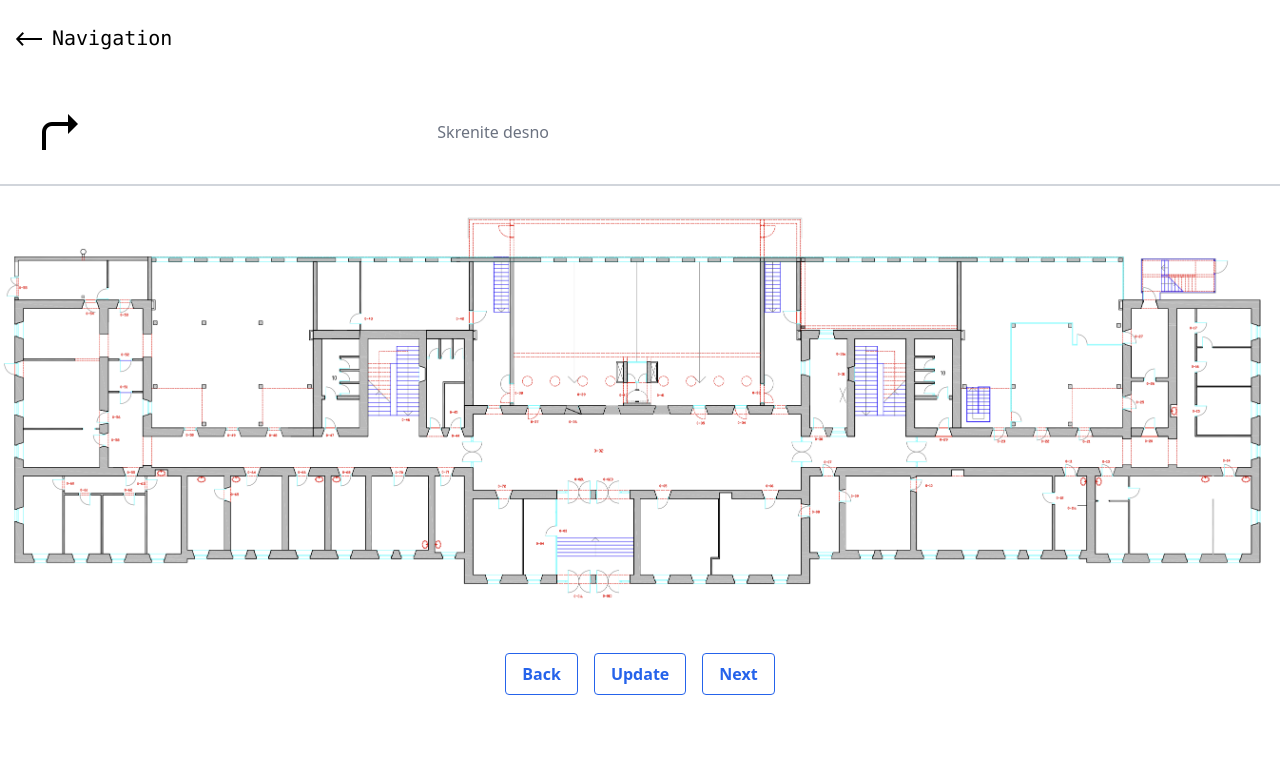
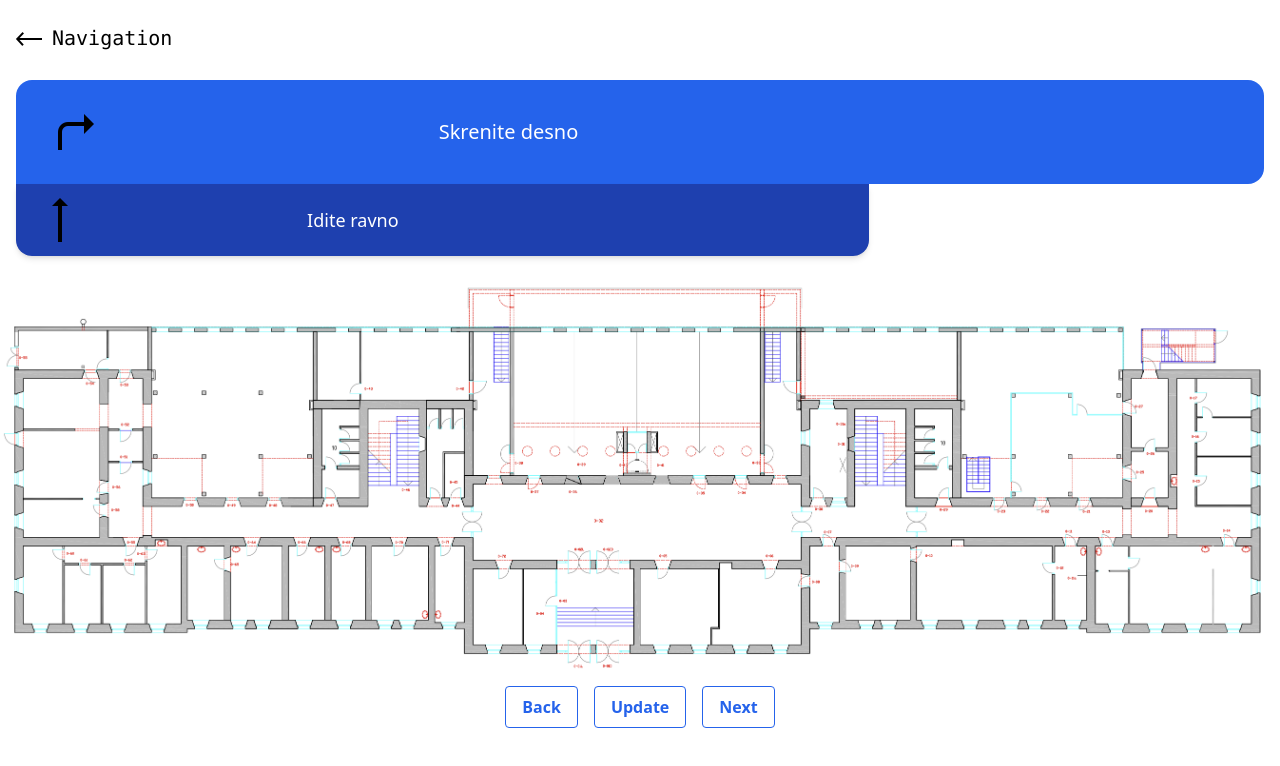
Before and after one commit to JakovTomasic/RitehMaps, a Next.js app in the folder client/: page /navigation in a window 1280 px wide. Shown: the top 766 px of the page. Built offline with nearby package versions, Linux system fonts and the light colour scheme.

Commit message:
Pushed buttons to the bottom of the page. Modified DirectionsCard component.

```diff
--- a/client/components/DirectionsCard.tsx
+++ b/client/components/DirectionsCard.tsx
@@ -1,18 +1,29 @@
 import Image from "next/image";
-import up_right from "../images/up-right.png"
+import up_right from "../images/up-right.png";
+import up from "../images/up.png";
+import up_left from "../images/up-left.png";
 
 export default function DirectionsCard( {text} ){
 
     return(
         <>
-            <div className="border-gray-300 border-b-2 py-7 px-5 mb-5">
-                <div className="grid grid-cols-6 gap-3 items-center">
-                    <div className="col-span-2 pl-4">
+            <div className="py-7 px-5 mx-4 rounded-2xl bg-blue-600 rounded-bl-none">
+                <div className="grid grid-cols-6 items-center">
+                    <div className="col-span-2 pl-4 max-[300px]:w-14">
                         <Image src={up_right} alt="arrow" />
                     </div>
                     <div className="col-span-4">
-                        {/*<p className="text-gray-700 font-bold"> Make Global Connections </p>*/}
-                        <p className="text-gray-500">{text.value}</p>
+                        <p className="font-medium text-md min-[300px]:text-xl text-white">{text.current}</p>
+                    </div>
+                </div>
+            </div>
+            <div className="pb-3 pt-3 px-5 ml-4 rounded-2xl bg-blue-800 shadow-md rounded-t-none w-2/3">
+                <div className="grid grid-cols-6 items-center">
+                    <div className="col-span-2 max-[300px]:w-8">
+                        <Image src={up} alt="arrow" />
+                    </div>
+                    <div className="col-span-4">
+                        <p className="font-medium text-sm min-[300px]:text-lg text-white">{text.next}</p>
                     </div>
                 </div>
             </div>
--- a/client/src/pages/navigation.tsx
+++ b/client/src/pages/navigation.tsx
@@ -8,11 +8,11 @@ export default function Navigation(){
 
     return(
         <>
-            <div className="w-screen h-screen">
+            <div className="relative h-screen w-screen">
                 <Header text={{value: 'Navigation'}} />
-                <DirectionsCard text={{value: 'Skrenite desno'}} />
-                <Image src={prizemlje_gl} alt="prizemlje" />
-                <div className="text-center justify-center flex mt-12 mx-auto mb-4">
+                <DirectionsCard text={{current: 'Skrenite desno', next: 'Idite ravno'}} />
+                <Image className="mb-9 mt-5" src={prizemlje_gl} alt="prizemlje" />
+                <div className="text-center justify-center flex mx-auto mb-4 inset-x-0 absolute bottom-20">
                     <Button text={{value: 'Back'}} />
                     <Button text={{value: 'Update'}} />
                     <Button text={{value: 'Next'}} />
```
Also changed, not shown: client/images/up-left.png (added), client/images/up.png (added).
